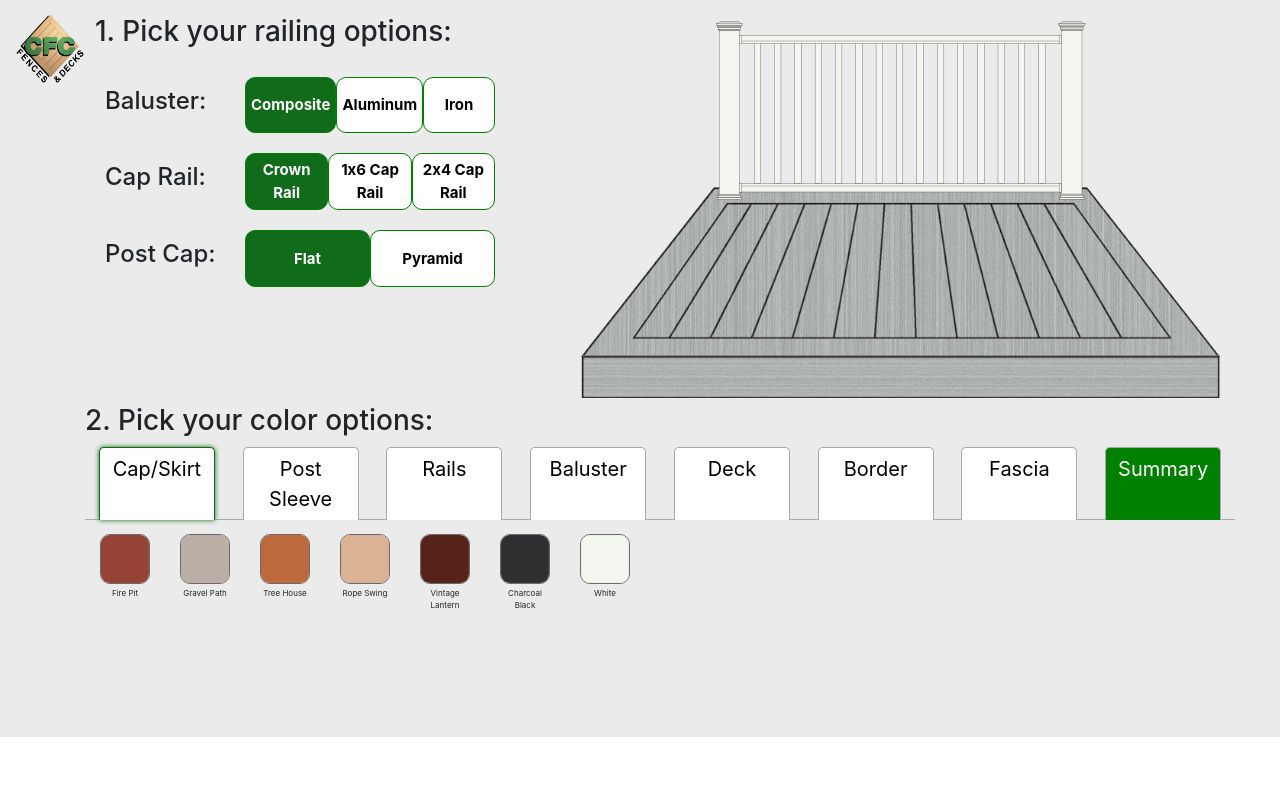
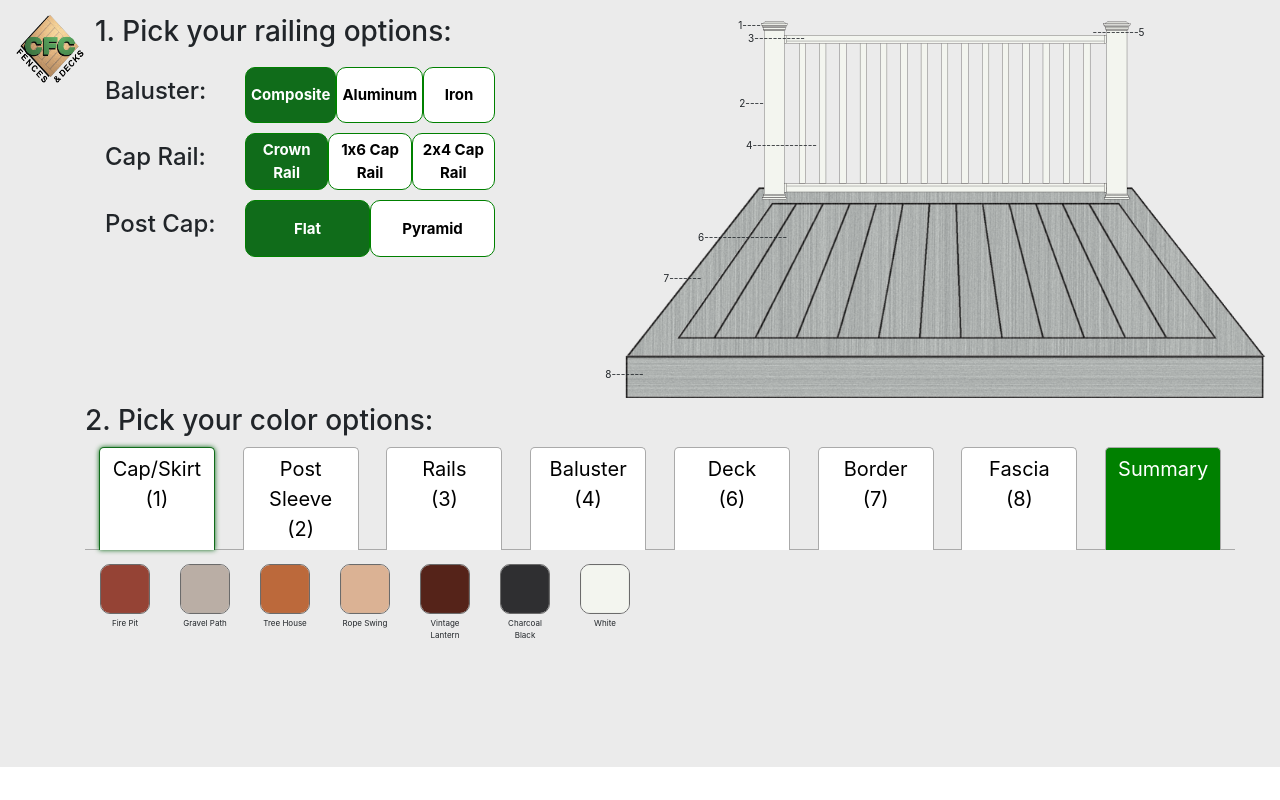
Before and after one commit to christiansallen/fence_and_deck, a React (Create React App) app: page / in a window 1280 px wide. Shown: the top 800 px of the page. Built offline with nearby package versions, Linux system fonts and the light colour scheme.

Commit message:
Added a legend

```diff
--- a/src/Fence.css
+++ b/src/Fence.css
@@ -7,9 +7,82 @@
   margin-bottom: 3px;
 }
 
+.legend-nums {
+  z-index: 10;
+}
+
+.legend-num-1 {
+  position: relative;
+  right: 140px;
+  bottom: 27px;
+}
+
+.legend-num-2 {
+  position: relative;
+  top: 20px;
+  right: 138px;
+}
+
+.legend-num-3 {
+  z-index: 10;
+  position: relative;
+  bottom: 76px;
+  right: 113px;
+}
+
+.legend-num-4 {
+  position: relative;
+  z-index: 10;
+  right: 108px;
+}
+
+.legend-num-5 {
+  position: relative;
+  z-index: 10;
+  left: 229px;
+  bottom: 144px;
+}
+
+.legend-num-6 {
+  position: relative;
+  z-index: 10;
+  right: 147px;
+  top: 30px;
+}
+
+.legend-num-7 {
+  position: relative;
+  z-index: 10;
+  right: 207px;
+  top: 40px;
+}
+
+.legend-num-8 {
+  position: relative;
+  z-index: 10;
+  right: 265px;
+  top: 105px;
+}
+
 .color:hover {
   transform: scale(1.1);
   cursor: pointer;
+}
+
+.color-swatch {
+  width: 50px;
+  height: 50px;
+  border-radius: 10px;
+  border: 1px solid rgb(107, 107, 107);
+  transition: all 0.2s ease-in-out;
+}
+
+.summary-items {
+  display: flex;
+  flex-direction: column;
+  align-items: center;
+  height: 100px;
+  justify-content: space-between;
 }
 
 .container {
@@ -208,7 +281,7 @@
 
 .options {
   display: flex;
-  margin-top: 20px;
+  margin-top: 10px;
   justify-content: space-between;
   width: 100%;
 }
--- a/src/Fence.js
+++ b/src/Fence.js
@@ -52,6 +52,7 @@ class Fence extends Component {
       tabIndex: 0,
 
       tabs,
+      activeColor: "",
       activeTab: "Cap/Skirt",
 
       capSkirtColor: "White",
@@ -74,7 +75,8 @@ class Fence extends Component {
 
   tabColor = (active, color) => {
     console.log("activeTab: ", active);
-    console.log("color: ", color);
+    console.log("activeColor: ", color);
+    this.setState({ activeColor: color });
 
     // eslint-disable-next-line default-case
     switch (active) {
@@ -566,6 +568,17 @@ class Fence extends Component {
                 alt="Fascia Firepit"
                 className="fascia"
               />
+
+              <div className="legend-nums">
+                <p className="legend-num-1">1----</p>
+                <p className="legend-num-2">2----</p>
+                <p className="legend-num-3">3-----------</p>
+                <p className="legend-num-4">4--------------</p>
+                <p className="legend-num-5">----------5</p>
+                <p className="legend-num-6">6------------------</p>
+                <p className="legend-num-7">7-------</p>
+                <p className="legend-num-8">8-------</p>
+              </div>
             </div>
           </div>
         </div>
@@ -590,6 +603,8 @@ class Fence extends Component {
                           style={tab.name === "Summary" ? summaryTab : null}
                         >
                           {tab.name}
+                          <br />
+                          {tab.num}
                         </Tab>
                       );
                     })
@@ -611,6 +626,8 @@ class Fence extends Component {
                           style={tab.name === "Summary" ? summaryTab : null}
                         >
                           {tab.name}
+                          <br />
+                          {tab.num}
                         </Tab>
                       );
                     })
@@ -627,6 +644,8 @@ class Fence extends Component {
                           style={tab.name === "Summary" ? summaryTab : null}
                         >
                           {tab.name}
+                          <br />
+                          {tab.num}
                         </Tab>
                       );
                     })
@@ -651,6 +670,8 @@ class Fence extends Component {
                           style={tab.name === "Summary" ? summaryTab : null}
                         >
                           {tab.name}
+                          <br />
+                          {tab.num}
                         </Tab>
                       );
                     })
@@ -673,6 +694,8 @@ class Fence extends Component {
                           style={tab.name === "Summary" ? summaryTab : null}
                         >
                           {tab.name}
+                          <br />
+                          {tab.num}
                         </Tab>
                       );
                     })
@@ -684,6 +707,8 @@ class Fence extends Component {
                         style={tab.name === "Summary" ? summaryTab : null}
                       >
                         {tab.name}
+                        <br />
+                        {tab.num}
                       </Tab>
                     );
                   })}
--- a/src/FenceData.js
+++ b/src/FenceData.js
@@ -179,14 +179,14 @@ import TrexLavarock from "./Images/Trex_Lavarock.png";
 import "./Fence.css";
 
 export const tabs = [
-  { name: "Cap/Skirt" },
-  { name: "Post Sleeve" },
-  { name: "Rails" },
-  { name: "Baluster" },
-  { name: "Cap Rail" },
-  { name: "Deck" },
-  { name: "Border" },
-  { name: "Fascia" },
+  { name: "Cap/Skirt", num: "(1)" },
+  { name: "Post Sleeve", num: "(2)" },
+  { name: "Rails", num: "(3)" },
+  { name: "Baluster", num: "(4)" },
+  { name: "Cap Rail", num: "(5)" },
+  { name: "Deck", num: "(6)" },
+  { name: "Border", num: "(7)" },
+  { name: "Fascia", num: "(8)" },
   { name: "Summary" }
 ];
 
--- a/src/TabColors.js
+++ b/src/TabColors.js
@@ -52,8 +52,11 @@ class TabColors extends Component {
     };
   }
 
-  changeColorItem = props => {
-    this.props.tabColor();
+  colorSwatch = color => {
+    TabColorsData.filter(tab => tab.name.includes(color)).map(x => {
+      console.log(x);
+      return <img className="color-swatch" src={x.img} alt={x.name} />;
+    });
   };
 
   componentName = activeTab => {
@@ -73,9 +76,11 @@ class TabColors extends Component {
         activeTab !== "Fascia" &&
         activeTab !== "Cap Rail"
       ) {
+        console.log(activeTab);
+        console.log(imgData[activeTab]);
         let test = Object.keys(imgData[activeTab]);
         let newFenceOptions = test
-          .map(x => x.split(/(?=[A-Z])/))
+          .map(x => x[0].split(/(?=[A-Z])/))
           .map(x => x[1]);
         let result = TabColorsData.filter(x => newFenceOptions.includes(x.alt));
 
@@ -431,7 +436,7 @@ class TabColors extends Component {
               )
               .map((item, idx) => {
                 return (
-                  <div>
+                  <div className="summary-items">
                     <p key={idx} className="legend-item2">
                       {item.name === "Cap/Skirt"
                         ? capSkirtColor
@@ -451,11 +456,7 @@ class TabColors extends Component {
                     </p>
 
                     {/*Add color swatch here */}
-                    {TabColorsData.filter(tab =>
-                      tab.name.includes(capSkirtColor)
-                        ? console.log("first tab.img", tab.img)
-                        : console.log("second tab.img:", tab.img)
-                    )}
+                    {this.colorSwatch(capSkirtColor)}
                   </div>
                 );
               })}
```
